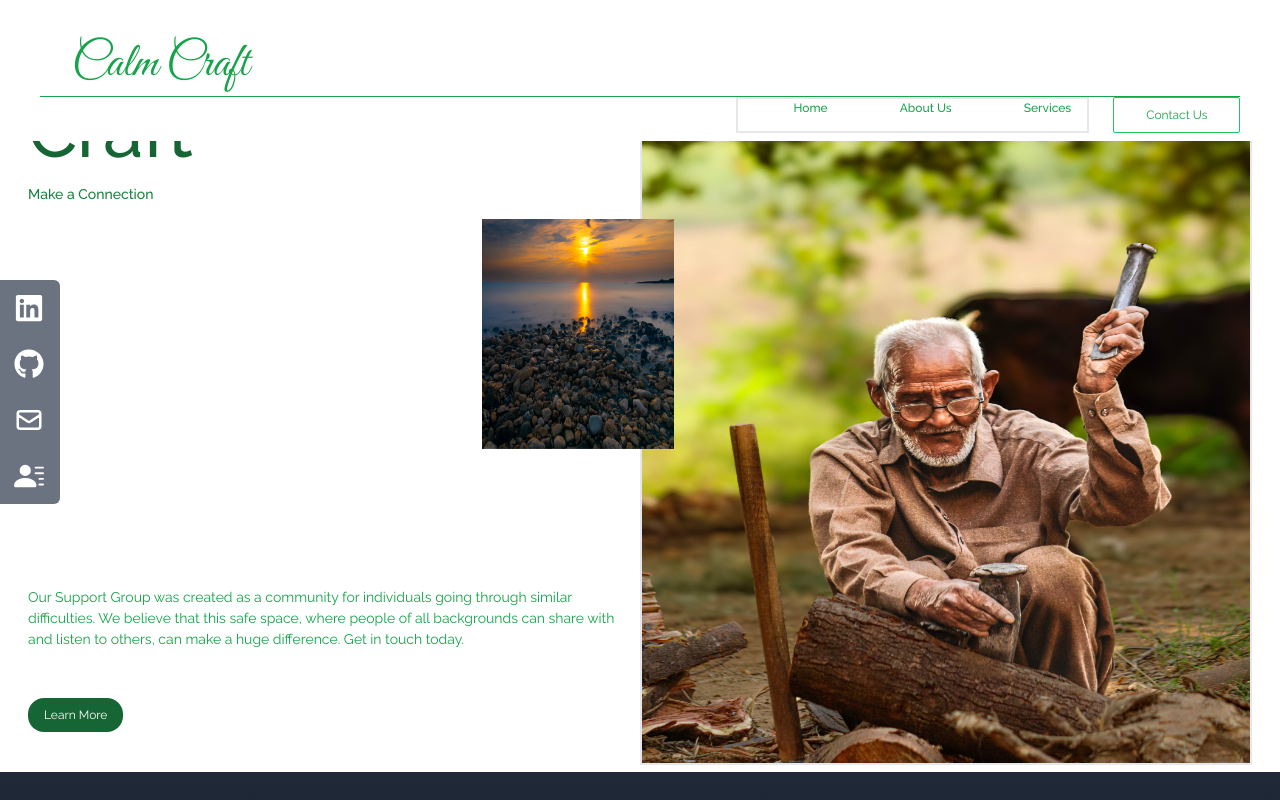
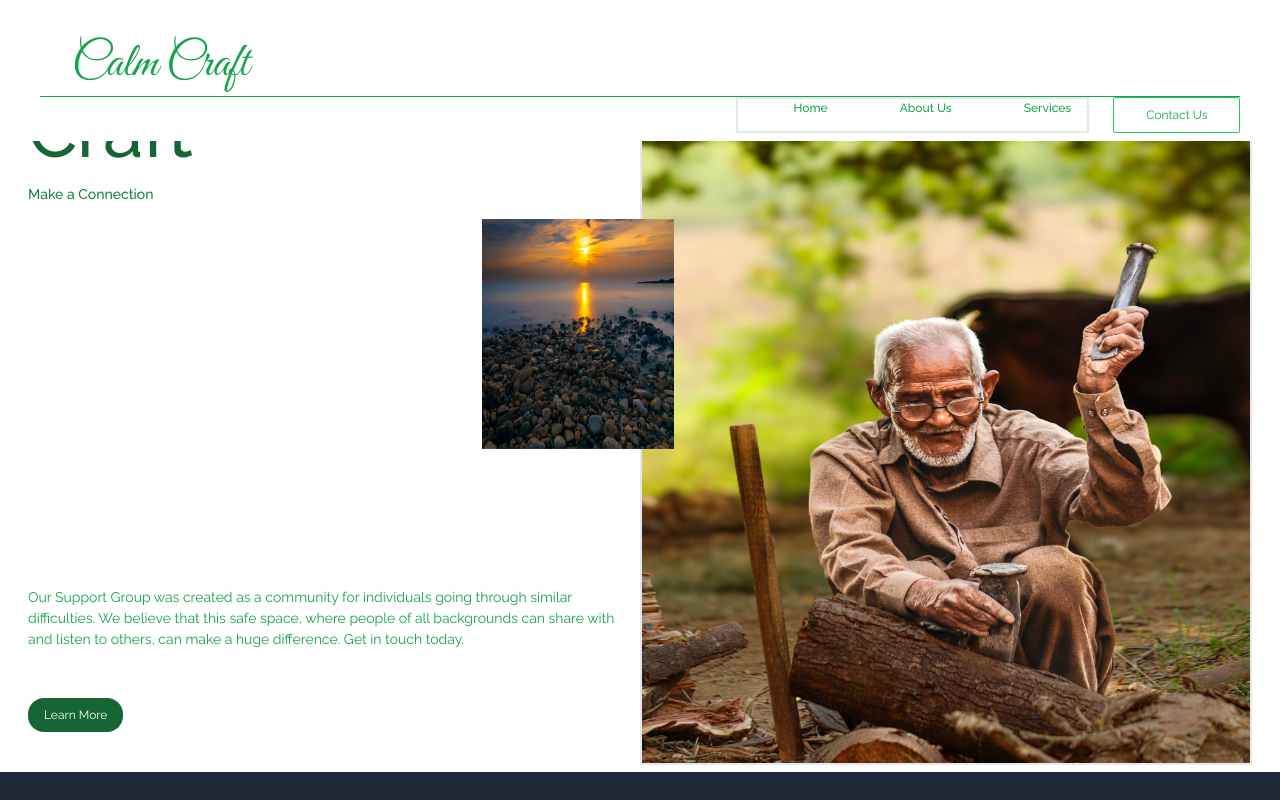
Before and after one commit to heritierbagumire/calm-craft, a React (Create React App) app: page / in a window 1280 px wide. Shown: the top 800 px of the page. Built offline with nearby package versions, Linux system fonts and the light colour scheme.

Commit message:
some changes in the source file

```diff
--- a/src/App.js
+++ b/src/App.js
@@ -1,6 +1,5 @@
 import Navbar from './components/NavBar'
 import Home from './components/Home'
-import SocialLinks from './components/SocialLinks';
 import About from './components/About';
 import Portfolio from './components/Portfolio';
 import Experience from './components/Experience';
@@ -10,7 +9,6 @@ function App() {
     <div>
     <Navbar />
     <Home />
-    <SocialLinks />
     <About />
     <Portfolio />
     <Experience />
```
